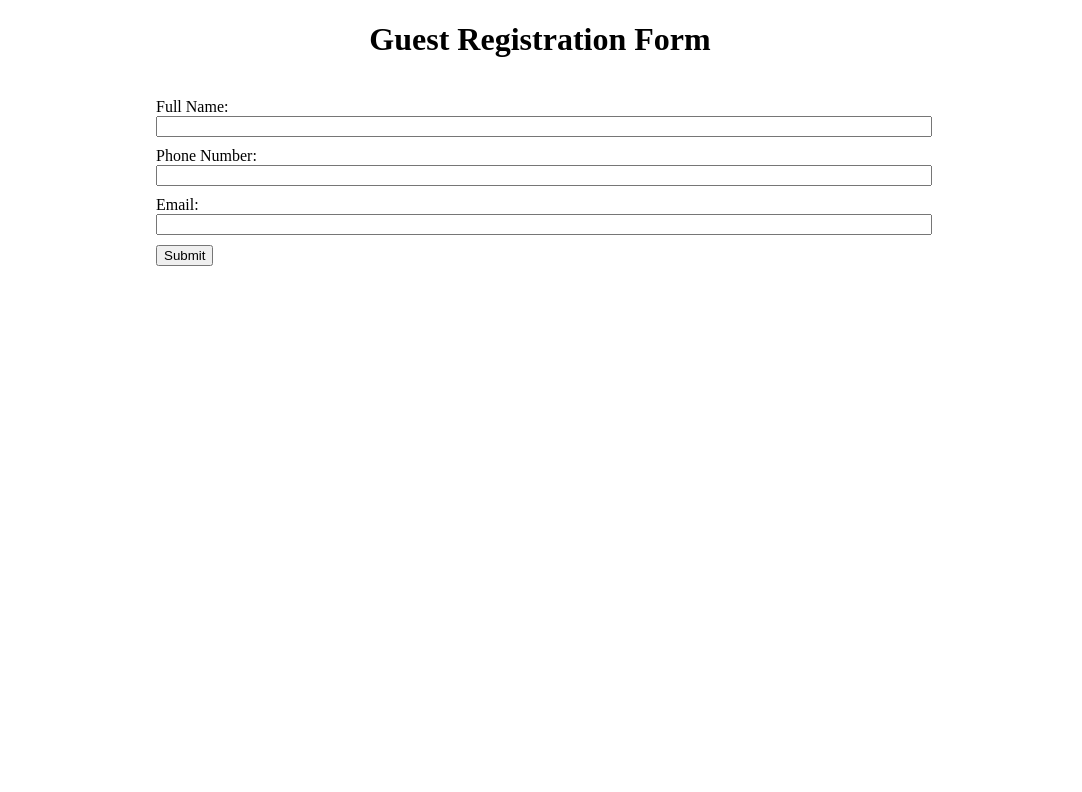
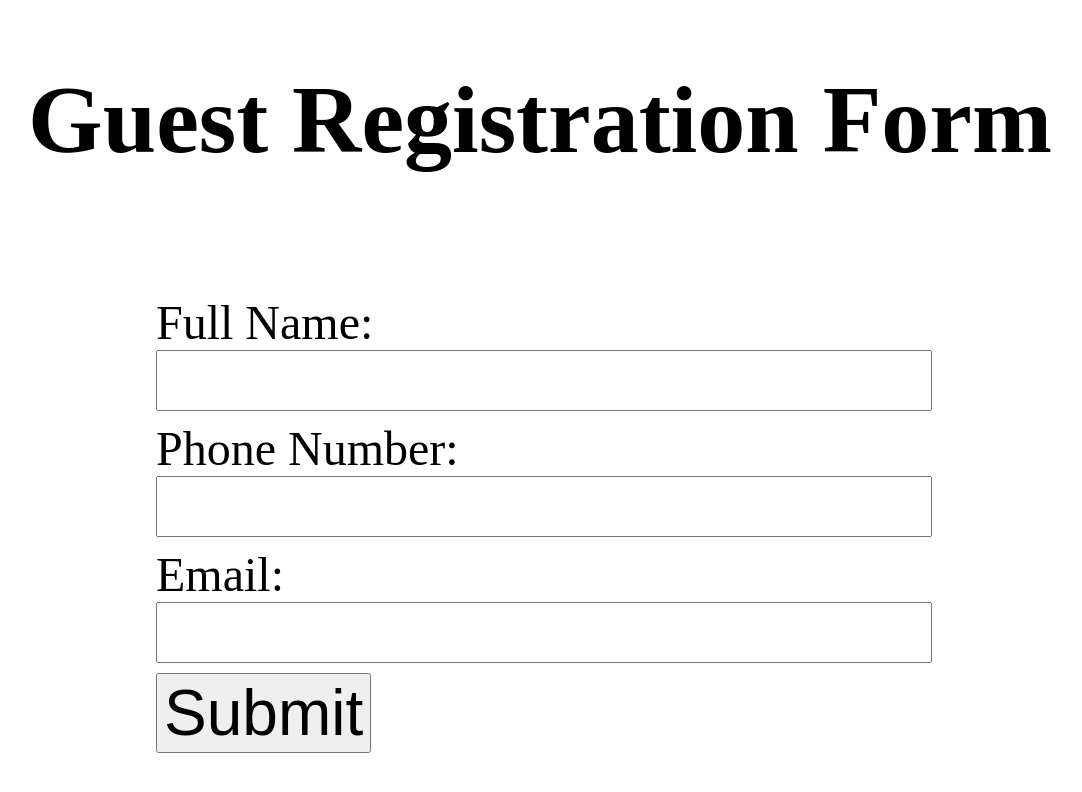
Before and after one commit to aaron-ott/miracle-mile-registration-system, a plain HTML site: page src/register.html in a window 1280 px wide. Shown: the whole page, without its empty margins (100-1182 px from the left). Drawn offline with Linux system fonts and the light colour scheme; files that its build step writes are made by us from their sources; files whose address does not match are found by name.

Commit message:
Added rem font sizes to almost everything

```diff
--- a/scripts/check-in.js
+++ b/scripts/check-in.js
@@ -14,12 +14,12 @@ async function get_names_list() {
 get_names_list();
 
 function showSubmitButton() {
-  buttonsContainer.innerHTML = '<a href="/check-in-success" class="button-green" onclick="postData(event);">Submit</a>';
+  buttonsContainer.innerHTML = '<a href="/check-in-success" class="button button-green" onclick="postData(event);">Submit</a>';
   buttonsContainer.style.display = 'block';
 }
 
 function showRegisterButton() {
-  buttonsContainer.innerHTML = '<a href="/register" class="button-yellow">Register</a>';
+  buttonsContainer.innerHTML = '<a href="/register" class="button button-yellow">Register</a>';
   buttonsContainer.style.display = 'block';
 }
 
--- a/style/check-in-success.css
+++ b/style/check-in-success.css
@@ -1,10 +1,14 @@
+body {
+  font-size: calc(15px + 0.390625vw);
+}
+
 .container {
     text-align: center;
     margin-top: 100px;
 }
 
 h1 {
-    font-size: 24px;
+  font-size: 6rem;
   margin-bottom: 20px;
 }
 
@@ -16,6 +20,7 @@
   text-decoration: none;
   font-weight: bold;
   border-radius: 5px;
+  font-size: 4rem;
 }
 
 .button:hover {
--- a/style/check-in.css
+++ b/style/check-in.css
@@ -3,6 +3,7 @@ body {
   justify-content: center;
   /* align-items: center; */
   height: 100vh;
+  font-size: calc(15px + 0.390625vw);
 }
 
 .container {
@@ -12,18 +13,19 @@ body {
 }
 
 h1 {
-  font-size: 24px;
+  font-size: 6rem;
   margin-bottom: 20px;
 }
 
 label {
   display: block;
   margin-bottom: 10px;
+  font-size: 3rem;
 }
 
 input[type="text"] {
   padding: 5px;
-  font-size: 16px;
+  font-size: 3rem;
   width: calc(300px - 2 * 5px);
 }
 
@@ -32,24 +34,23 @@ input[type="text"] {
   display: block;
 }
 
-.button-green {
+.button {
   display: inline-block;
   padding: 10px 20px;
-  background-color: #4CAF50;
-  color: #fff;
   text-decoration: none;
   font-weight: bold;
   border-radius: 5px;
+  font-size: 3rem;
+}
+
+.button-green {
+  background-color: #4CAF50;
+  color: #fff;
 }
 
 .button-yellow {
-  display: inline-block;
-  padding: 10px 20px;
   background-color: #98a83f;
   color: #000000;
-  text-decoration: none;
-  font-weight: bold;
-  border-radius: 5px;
 }
 
 .button:hover {
@@ -70,6 +71,7 @@ input[type="text"] {
   margin-top: 5px;
   padding: 0;
   list-style: none;
+  font-size: 3rem;
 }
 
 .dropdown-item {
--- a/style/index.css
+++ b/style/index.css
@@ -1,12 +1,13 @@
 body {
     text-align: center;
     font-family: Arial, sans-serif;
+    font-size: calc(15px + 0.390625vw);
 }
 
 h1 {
     margin-top: 50px;
     margin-bottom: 50px;
-    font-size: 6vh;
+    font-size: 6rem;
 }
 
 .button-container {
@@ -16,5 +17,5 @@ h1 {
 .button-container button {
     margin: 10px;
     padding: 10px 20px;
-    font-size: 4vh;
+    font-size: 4rem;
 }
--- a/style/register.css
+++ b/style/register.css
@@ -1,30 +1,36 @@
+body {
+    font-size: calc(15px + 0.390625vw);
+}
+
 h1 {
     text-align: center;
-    font-size: 4vh;
+    font-size: 6rem;
 }
 
 form {
     width: 60vw;
     margin: 0 auto;
-    font-size: 2vh;
+    font-size: 3rem;
 }
 
 label {
     display: block;
+    font-size: 3rem;
 }
 
 input {
     width: 100%;
     margin-bottom: 10px;
+    font-size: 3rem;
 }
 
 #error-message {
     color: red;
     font-weight: bold;
-    font-size: 3vh;
+    font-size: 3rem;
     margin-bottom: 10px;
 }
 
-.submit-button {
-    font-size: 4vh;
+#submit-button {
+    font-size: 4rem;
 }
--- a/style/registration-success.css
+++ b/style/registration-success.css
@@ -1,10 +1,14 @@
+body {
+  font-size: calc(15px + 0.390625vw);
+}
+
 .container {
   text-align: center;
   margin-top: 100px;
 }
 
 h1 {
-    font-size: 24px;
+  font-size: 6rem;
   margin-bottom: 20px;
 }
 
@@ -16,6 +20,7 @@
   text-decoration: none;
   font-weight: bold;
   border-radius: 5px;
+  font-size: 4rem;
 }
 
 .button:hover {
```
Lines whose indentation alone changed are shown as unchanged.
